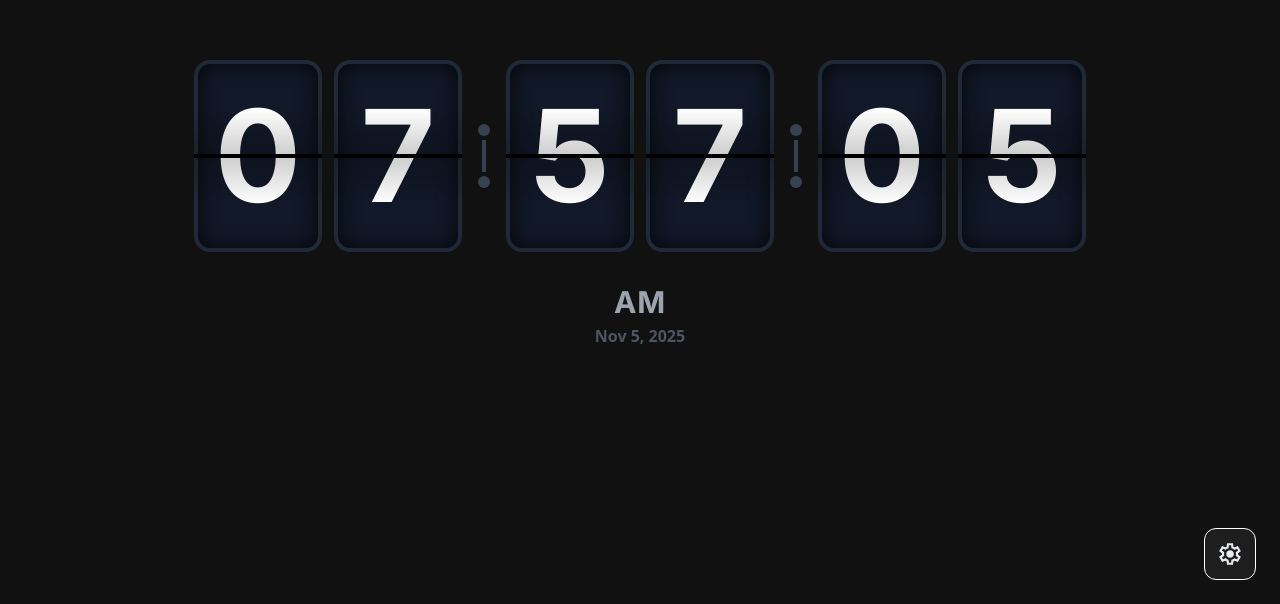
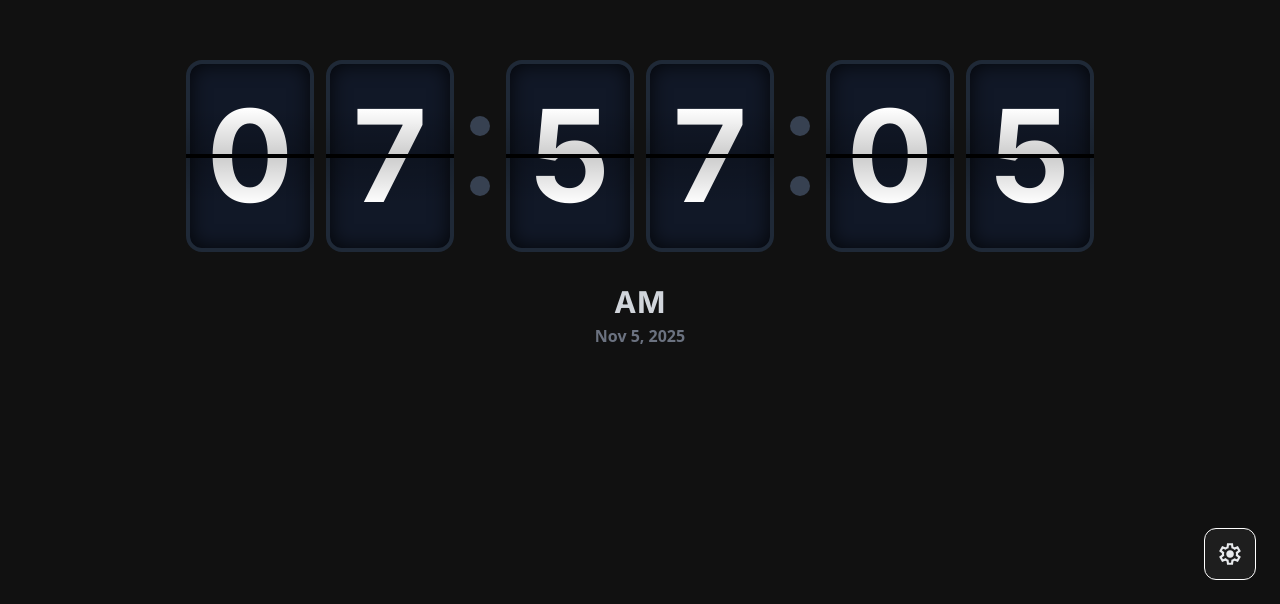
Before and after one commit to codewithdhruba01/FlipClock, a Next.js app: page / in a window 1280 px wide. Shown: the part 196-800 px from the top of the page. Built offline with nearby package versions, Linux system fonts and the light colour scheme.

Commit message:
update ux

```diff
--- a/components/FlipClock.tsx
+++ b/components/FlipClock.tsx
@@ -116,13 +116,13 @@ export default function FlipClock() {
 
             <div className="flex flex-col items-center justify-center mx-2 sm:mx-4">
               <div
-                className={`w-2 h-2 sm:w-3 sm:h-3 rounded-full ${theme === 'dark' ? 'bg-gray-700' : 'bg-gray-400'}`}
+                className={`w-4 h-4 sm:w-5 sm:h-5 rounded-full ${theme === 'dark' ? 'bg-gray-700' : 'bg-gray-400'}`}
               />
               <div
-                className={`w-1 h-6 sm:h-8 my-1 ${theme === 'dark' ? 'bg-gray-700' : 'bg-gray-400'}`}
+                className={`h-8 sm:h-10 ${theme === 'dark' ? 'bg-gray-700' : 'bg-gray-400'}`}
               />
               <div
-                className={`w-2 h-2 sm:w-3 sm:h-3 rounded-full ${theme === 'dark' ? 'bg-gray-700' : 'bg-gray-400'}`}
+                className={`w-4 h-4 sm:w-5 sm:h-5 rounded-full ${theme === 'dark' ? 'bg-gray-700' : 'bg-gray-400'}`}
               />
             </div>
 
@@ -133,13 +133,13 @@ export default function FlipClock() {
 
             <div className="flex flex-col items-center justify-center mx-2 sm:mx-4">
               <div
-                className={`w-2 h-2 sm:w-3 sm:h-3 rounded-full ${theme === 'dark' ? 'bg-gray-700' : 'bg-gray-400'}`}
+                className={`w-4 h-4 sm:w-5 sm:h-5 rounded-full ${theme === 'dark' ? 'bg-gray-700' : 'bg-gray-400'}`}
               />
               <div
-                className={`w-1 h-6 sm:h-8 my-1 ${theme === 'dark' ? 'bg-gray-700' : 'bg-gray-400'}`}
+                className={`h-8 sm:h-10 ${theme === 'dark' ? 'bg-gray-700' : 'bg-gray-400'}`}
               />
               <div
-                className={`w-2 h-2 sm:w-3 sm:h-3 rounded-full ${theme === 'dark' ? 'bg-gray-700' : 'bg-gray-400'}`}
+                className={`w-4 h-4 sm:w-5 sm:h-5 rounded-full ${theme === 'dark' ? 'bg-gray-700' : 'bg-gray-400'}`}
               />
             </div>
 
@@ -152,15 +152,15 @@ export default function FlipClock() {
           {/* Period + Date Centered */}
           <div className="flex flex-col items-center mt-3 sm:mt-2">
             <div
-              className={`text-2xl sm:text-3xl font-bold tracking-wide ${
-                theme === 'dark' ? 'text-gray-400' : 'text-gray-600'
+              className={`text-2xl sm:text-3xl font-bold tracking-wide transition-colors duration-500 ${
+                theme === 'dark' ? 'text-gray-300' : 'text-gray-700'
               }`}
             >
               {period}
             </div>
             <div
-              className={`text-sm sm:text-base font-sans font-bold mt-1 sm:mt-1 ${
-                theme === 'dark' ? 'text-gray-600' : 'text-gray-500'
+              className={`text-sm sm:text-base font-sans font-bold mt-1 sm:mt-1 transition-colors duration-500 ${
+                theme === 'dark' ? 'text-gray-500' : 'text-gray-600'
               }`}
             >
               {dateStr}
```
